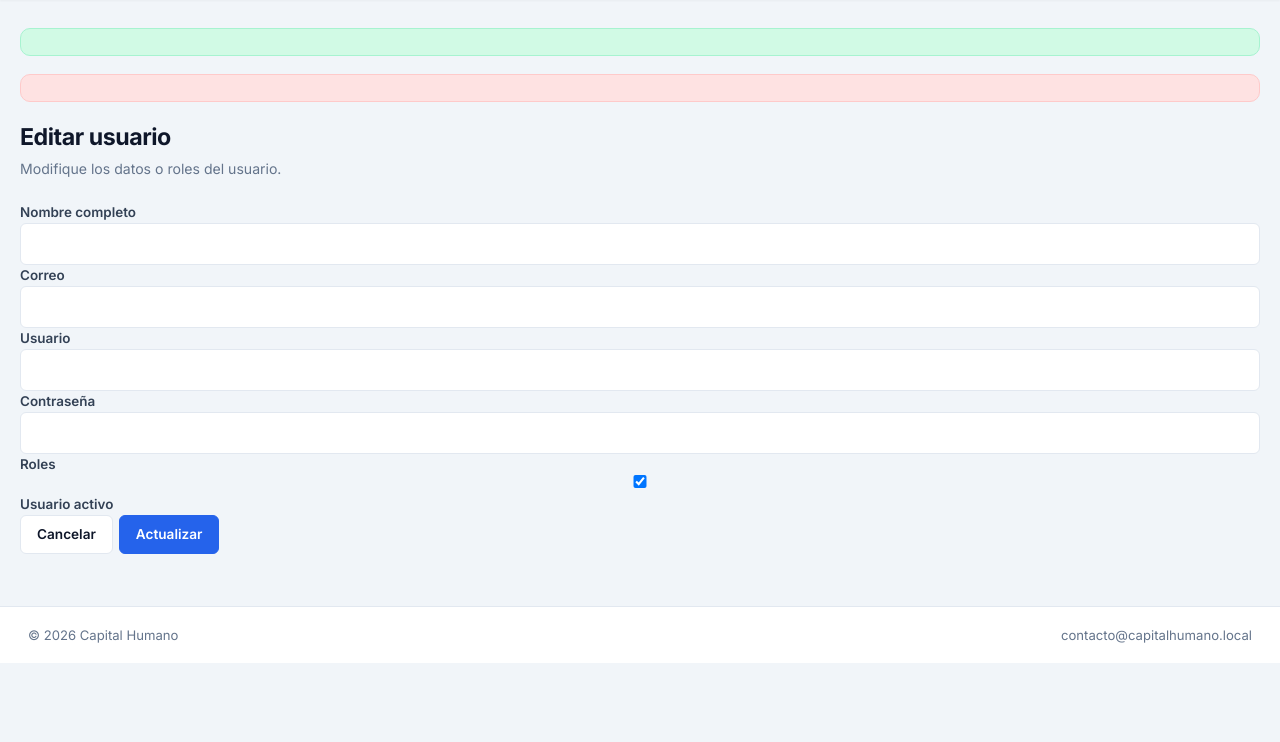
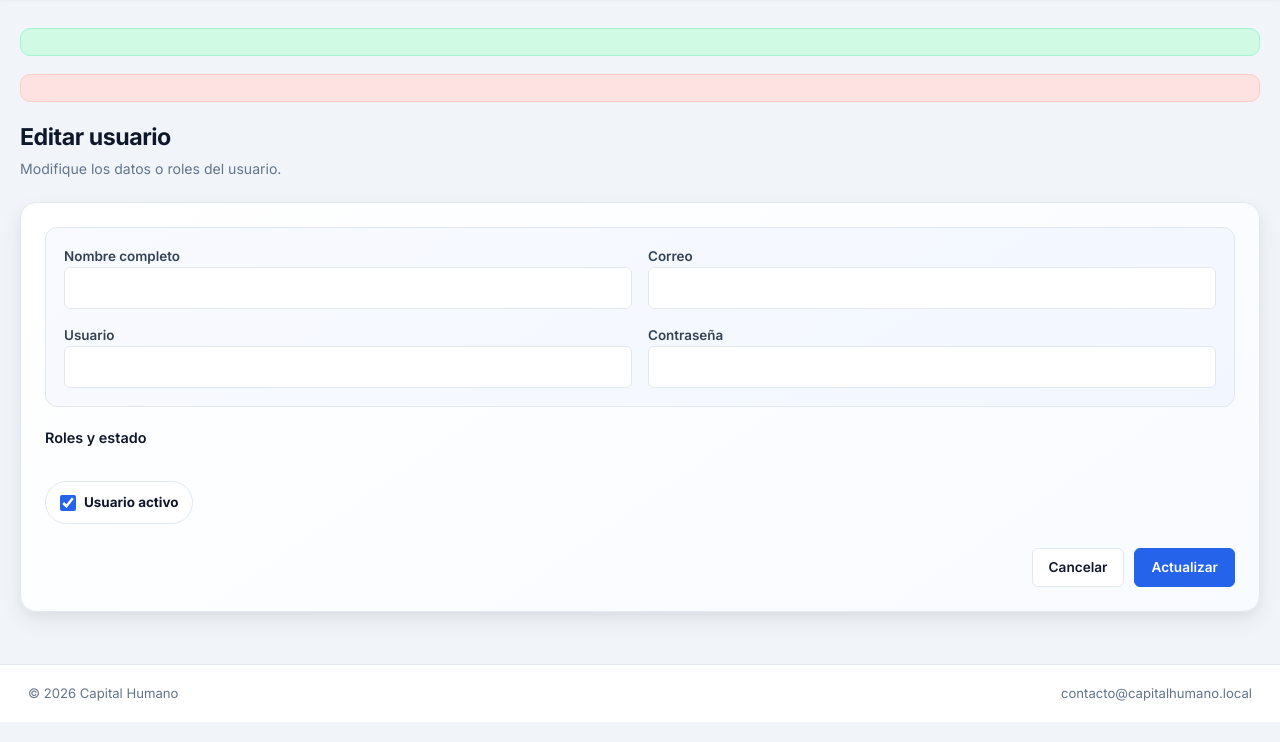
Before and after one commit to aaromCreate/ProyectoFinal_Software7_CapitalHumano, a PHP site: the page made by app/vistas/usuarios/edit.php in a window 1280 px wide. Shown: the part 58-800 px from the top of the page. Run offline with PHP 8.4, Linux system fonts and the light colour scheme; the template is opened without the code that fills it, so the values that code supplies are empty; some libraries are stand-ins or nearby versions.

Commit message:
Mejoras 2.0

```diff
--- a/app/vistas/usuarios/_form.php
+++ b/app/vistas/usuarios/_form.php
@@ -1,26 +1,28 @@
-<div class="row-two">
+<div class="user-form__panel">
     <div class="field">
         <label for="nombre">Nombre completo</label>
-        <input type="text" id="nombre" name="nombre" value="<?= e($old['nombre'] ?? $usuario['nombre'] ?? '') ?>" required>
+        <input type="text" id="nombre" name="nombre" value="<?= e($old['nombre'] ?? $usuario['nombre'] ?? '') ?>"
+            required>
     </div>
     <div class="field">
         <label for="correo">Correo</label>
-        <input type="email" id="correo" name="correo" value="<?= e($old['correo'] ?? $usuario['correo'] ?? '') ?>" required>
+        <input type="email" id="correo" name="correo" value="<?= e($old['correo'] ?? $usuario['correo'] ?? '') ?>"
+            required>
     </div>
-</div>
-<div class="row-two">
     <div class="field">
         <label for="usuario">Usuario</label>
-        <input type="text" id="usuario" name="usuario" value="<?= e($old['usuario'] ?? $usuario['usuario'] ?? '') ?>" required>
+        <input type="text" id="usuario" name="usuario" value="<?= e($old['usuario'] ?? $usuario['usuario'] ?? '') ?>"
+            required>
     </div>
     <div class="field">
         <label for="password">Contraseña <?= empty($usuario) ? '' : '(dejar en blanco para no cambiar)' ?></label>
         <input type="password" id="password" name="password" <?= empty($usuario) ? 'required' : '' ?>>
     </div>
 </div>
+
 <div class="field">
-    <label>Roles</label>
-    <div class="checkbox-group">
+    <label class="user-form__section-title">Roles y estado</label>
+    <div class="user-form__roles-grid">
         <?php foreach ($roles as $rol): ?>
             <?php
             $checked = '';
@@ -29,16 +31,17 @@
                 $checked = 'checked';
             }
             ?>
-        <label class="checkbox">
+            <label class="checkbox user-form__role-item">
                 <input type="checkbox" name="roles[]" value="<?= e($rol['id']) ?>" <?= $checked ?>>
-            <?= e($rol['nombre']) ?>
+                <span><?= e($rol['nombre']) ?></span>
             </label>
         <?php endforeach; ?>
     </div>
 </div>
-<div class="field inline">
-    <label class="checkbox">
+
+<div class="field">
+    <label class="user-form__switch">
         <input type="checkbox" name="activo" value="1" <?= (int) ($old['activo'] ?? $usuario['activo'] ?? 1) === 1 ? 'checked' : '' ?>>
-        Usuario activo
+        <span>Usuario activo</span>
     </label>
 </div>
--- a/app/vistas/usuarios/create.php
+++ b/app/vistas/usuarios/create.php
@@ -11,10 +11,10 @@
     </div>
 <?php endif; ?>
 
-<form method="post" action="<?= e(url('usuarios.store')) ?>" class="form-card">
+<form method="post" action="<?= e(url('usuarios.store')) ?>" class="user-form-card">
     <?= csrf_field() ?>
     <?php require __DIR__ . '/_form.php'; ?>
-    <div class="actions">
+    <div class="user-form__actions">
         <a href="<?= e(url('usuarios.index')) ?>" class="btn">Cancelar</a>
         <button type="submit" class="btn primary">Guardar</button>
     </div>
--- a/app/vistas/usuarios/edit.php
+++ b/app/vistas/usuarios/edit.php
@@ -11,10 +11,10 @@
     </div>
 <?php endif; ?>
 
-<form method="post" action="<?= e(url('usuarios.update', ['id' => $usuario['id']])) ?>" class="form-card">
+<form method="post" action="<?= e(url('usuarios.update', ['id' => $usuario['id']])) ?>" class="user-form-card">
     <?= csrf_field() ?>
     <?php require __DIR__ . '/_form.php'; ?>
-    <div class="actions">
+    <div class="user-form__actions">
         <a href="<?= e(url('usuarios.index')) ?>" class="btn">Cancelar</a>
         <button type="submit" class="btn primary">Actualizar</button>
     </div>
--- a/publico/assets/css/styles.css
+++ b/publico/assets/css/styles.css
@@ -333,7 +333,8 @@ textarea { min-height: 88px; resize: vertical; }
 .filters button { flex-shrink: 0; }
 
 /* ── Roles Form ─────────────────────────────────── */
-.role-form-card {
+.role-form-card,
+.user-form-card {
   background: linear-gradient(145deg, var(--surface) 0%, #f8fbff 100%);
   border: 1px solid var(--line);
   border-radius: 16px;
@@ -343,7 +344,8 @@ textarea { min-height: 88px; resize: vertical; }
   gap: 20px;
 }
 
-.role-form__panel {
+.role-form__panel,
+.user-form__panel {
   display: grid;
   grid-template-columns: repeat(2, minmax(0, 1fr));
   gap: 16px;
@@ -353,14 +355,16 @@ textarea { min-height: 88px; resize: vertical; }
   background: rgba(37, 99, 235, .03);
 }
 
-.role-form__section-title {
+.role-form__section-title,
+.user-form__section-title {
   display: block;
   margin-bottom: 12px;
   font-size: .9rem;
   color: var(--text);
 }
 
-.role-form__switch {
+.role-form__switch,
+.user-form__switch {
   display: inline-flex;
   align-items: center;
   gap: 8px;
@@ -373,15 +377,51 @@ textarea { min-height: 88px; resize: vertical; }
   color: var(--text);
 }
 
-.role-form__switch input {
-  width: auto;
+.role-form__switch input,
+.user-form__switch input {
+  width: 16px;
+  height: 16px;
+  accent-color: var(--primary);
 }
 
-.role-form__actions {
+.role-form__actions,
+.user-form__actions {
   display: flex;
   justify-content: flex-end;
   gap: 10px;
   padding-top: 4px;
+}
+
+.user-form__roles-grid {
+  display: grid;
+  grid-template-columns: repeat(auto-fit, minmax(180px, 1fr));
+  gap: 10px;
+}
+
+.user-form__role-item {
+  border: 1px solid var(--line-light);
+  border-radius: 10px;
+  padding: 10px 12px;
+  background: #fbfdff;
+  min-height: 42px;
+  display: flex;
+  align-items: center;
+  gap: 8px;
+  transition: border-color var(--transition), background var(--transition), transform var(--transition);
+}
+
+.user-form__role-item:hover {
+  border-color: #cbd5e1;
+  background: #f8fbff;
+  transform: translateY(-1px);
+}
+
+.user-form__role-item input {
+  width: 16px;
+  height: 16px;
+  margin: 0;
+  flex-shrink: 0;
+  accent-color: var(--primary);
 }
 
 .permissions-grid {
```
Lines whose indentation alone changed are shown as unchanged.
